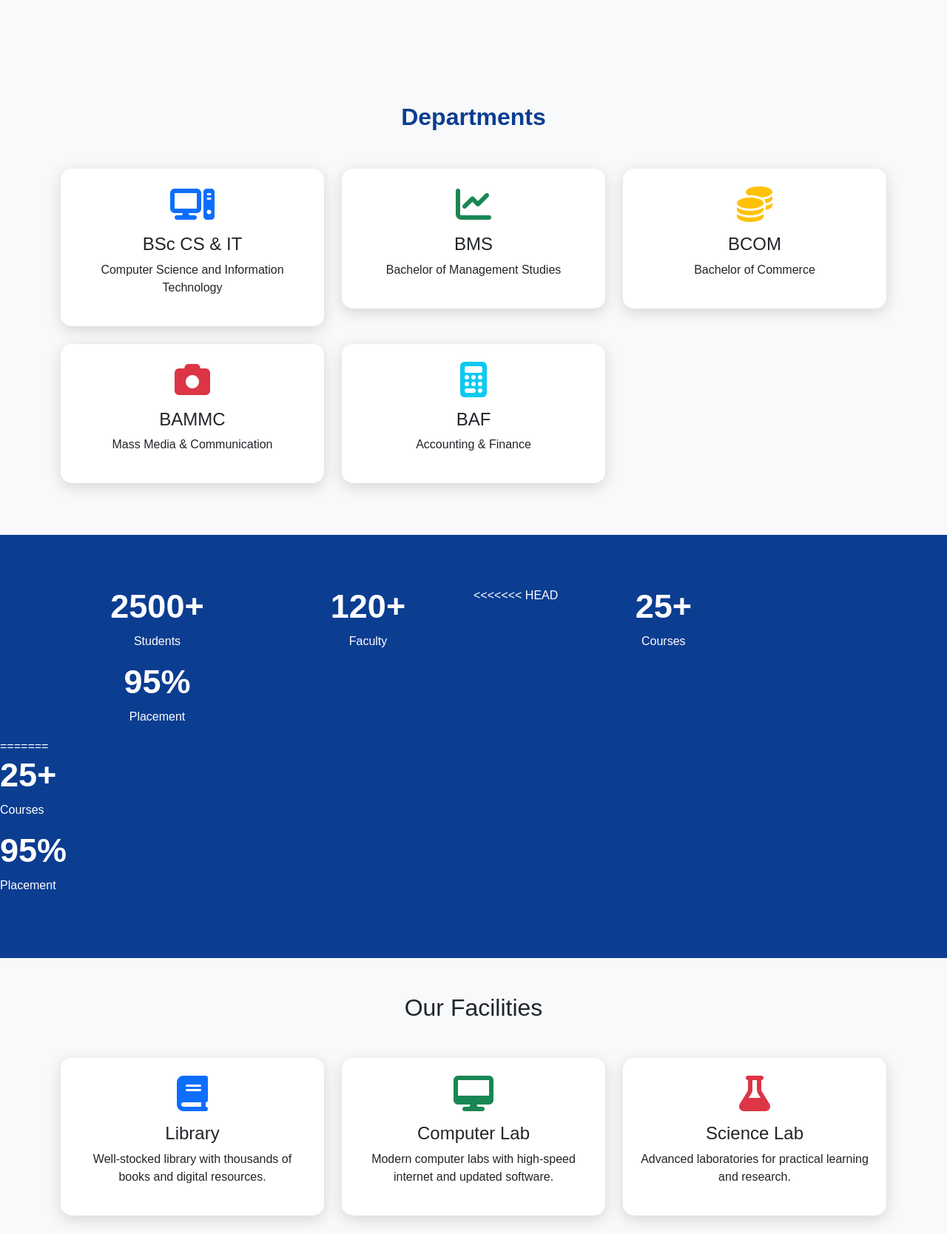
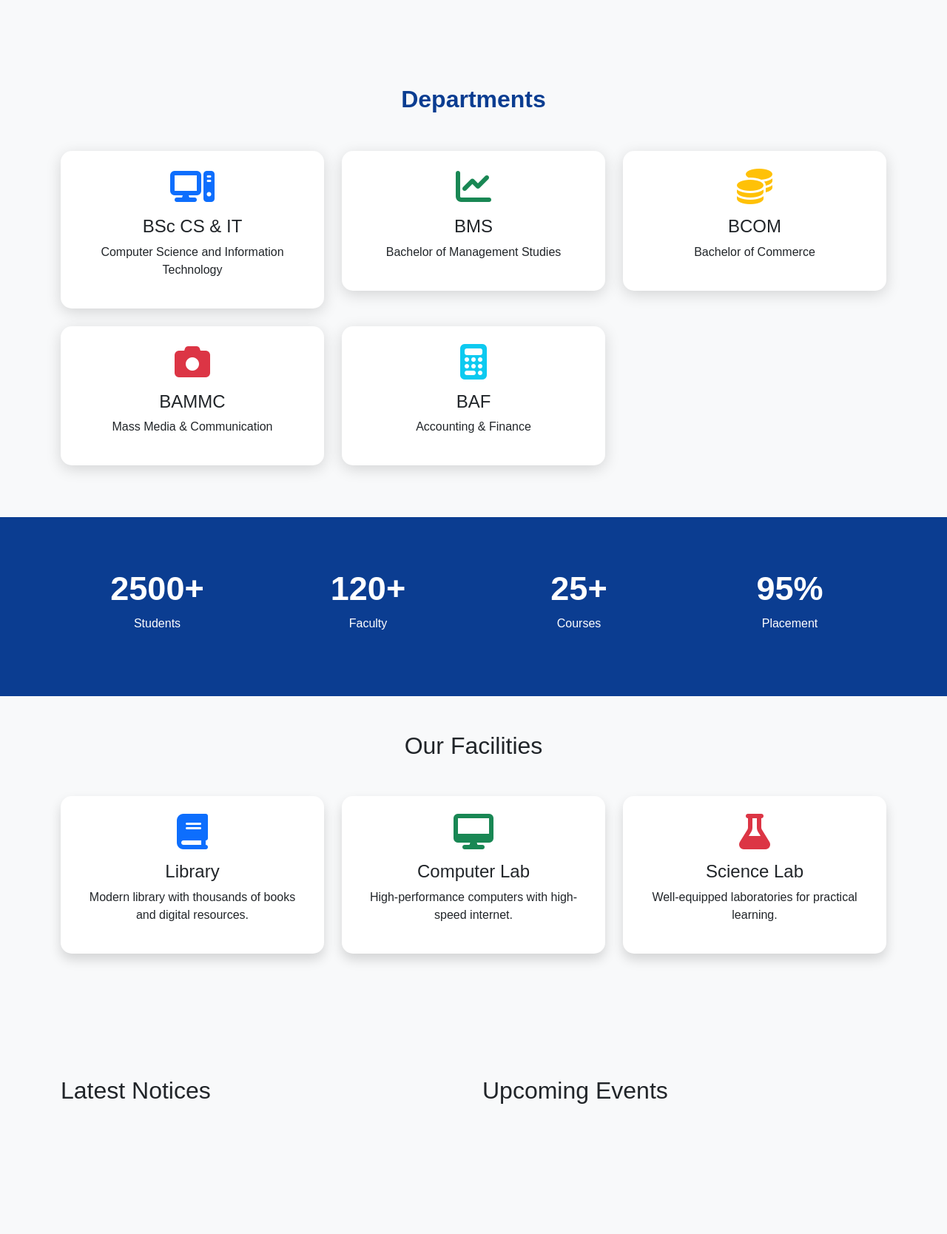
Before and after one commit to manasi324/College-Management-Portal, a Flask app: page / in a window 1280 px wide. Shown: the part 1271-2939 px from the top of the page at 74% size. Run offline with Flask 3, Linux system fonts and the light colour scheme.

Commit message:
Complete student dashboard modules with notices, events, materials, and role-based access

```diff
--- a/college-portal/app.py
+++ b/college-portal/app.py
@@ -7,6 +7,7 @@ app.config.from_object(Config)
 app.secret_key = "collegeportal"
 
 db.init_app(app)
+print(app.config["SQLALCHEMY_DATABASE_URI"])
 
 with app.app_context():
 
@@ -155,24 +156,36 @@ def dashboard():
     )
 @app.route('/profile')
 def profile():
+    if 'student_id' not in session:
+        return redirect('/login')
     student = Student.query.get(session['student_id'])
     return render_template('profile.html', student=student)
 
-@app.route('/notices')
-def notices():
+@app.route('/student/notices')
+def student_notices():
+    if 'student_id' not in session:
+        return redirect('/login')
+
     notices = Notice.query.all()
     return render_template('notices.html', notices=notices)
 
-@app.route('/events')
-def events():
+
+@app.route('/student/events')
+def student_events():
+    if 'student_id' not in session:
+        return redirect('/login')
+
     events = Event.query.all()
     return render_template('events.html', events=events)
 
-@app.route('/materials')
-def materials():
+
+@app.route('/student/materials')
+def student_materials():
+    if 'student_id' not in session:
+        return redirect('/login')
+
     materials = Material.query.all()
     return render_template('materials.html', materials=materials)
-
 @app.route('/logout')
 def logout():
     session.clear()
@@ -246,7 +259,6 @@ def edit_student(id):
 @app.route('/manage_notices', methods=['GET', 'POST'])
 def manage_notices():
 
-    # Principal only
     if session.get("role") != "Principal":
         return redirect('/login')
 
@@ -259,10 +271,17 @@ def manage_notices():
         db.session.add(notice)
         db.session.commit()
 
+        print("Saved Notice:", notice.id)
+
+        all_notices = Notice.query.all()
+        print("All Notices:", all_notices)
+
         return redirect('/manage_notices')
 
     notices = Notice.query.all()
-    return render_template('manage_notices.html', notices=notices)
+    print("GET Notices:", notices)
+
+    return render_template("manage_notices.html", notices=notices)
 
 @app.route('/manage_events', methods=['GET', 'POST'])
 def manage_events():
@@ -450,15 +469,5 @@ def teacher_notices():
         notices=notices
     )
 
-    @app.route("/")
-    def home():
-      notices = Notice.query.order_by(Notice.id.desc()).limit(5).all()
-      events = Event.query.order_by(Event.id.desc()).limit(5).all()
-
-    return render_template(
-        "index.html",
-        notices=notices,
-        events=events
-    )
 if __name__ == '__main__':
     app.run(host='0.0.0.0', port=5000, debug=True)
--- a/college-portal/models.py
+++ b/college-portal/models.py
@@ -1,4 +1,5 @@
 from flask_sqlalchemy import SQLAlchemy
+
 
 db = SQLAlchemy()
 
--- a/college-portal/templates/dashboard.html
+++ b/college-portal/templates/dashboard.html
@@ -74,15 +74,15 @@
     <i class="bi bi-person-circle"></i> Profile
 </a>
 
-<a href="/notices" class="text-white d-block mb-3">
+<a href="{{ url_for('student_notices') }}" class="text-white d-block mb-3">
     <i class="bi bi-megaphone"></i> Notices
 </a>
 
-<a href="/events" class="text-white d-block mb-3">
+<a href="{{ url_for('student_events') }}" class="text-white d-block mb-3">
     <i class="bi bi-calendar-event"></i> Events
 </a>
 
-<a href="/materials" class="text-white d-block mb-3">
+<a href="{{ url_for('student_materials') }}" class="text-white d-block mb-3">
     <i class="bi bi-book"></i> Study Materials
 </a>
 
--- a/college-portal/templates/index.html
+++ b/college-portal/templates/index.html
@@ -161,13 +161,9 @@
 </head>
 
 <body>
+
  <!-- Navbar -->
 
-<<<<<<< HEAD
-<!-- Navbar -->
-
-=======
->>>>>>> fdebe58 (Enhance homepage with facilities, gallery, placements, and notices sections)
  <nav class="navbar navbar-expand-lg navbar-dark sticky-top">
 
  <div class="container">
@@ -189,7 +185,7 @@ data-bs-target="#menu">
 <ul class="navbar-nav ms-auto">
 
 <li class="nav-item">
-<a class="nav-link" href="#">Home</a>
+<a class="nav-link" href="#home">Home</a>
 </li>
 
 <li class="nav-item">
@@ -201,11 +197,11 @@ data-bs-target="#menu">
 </li>
 
 <li class="nav-item">
-<a class="nav-link" href="#">Events</a>
+<a class="nav-link" href="#events">Events</a>
 </li>
 
 <li class="nav-item">
-<a class="nav-link" href="#">Contact</a>
+<a class="nav-link" href="#contact">Contact</a>
 </li>
 
 <li class="nav-item">
@@ -227,7 +223,7 @@ Login
 
  <!-- Hero -->
 
-<section class="hero">
+<section id="home" class="hero">
 
 <div>
 
@@ -415,7 +411,6 @@ Departments
 <p>Faculty</p>
 
 </div>
-<<<<<<< HEAD
 
 <div class="col-md-3">
 
@@ -437,19 +432,9 @@ Departments
 
 </div>
 
-=======
-<div class="col-md-3">
-<h2>25+</h2>
-<p>Courses</p>
-</div>
-<div class="col-md-3">
-<h2>95%</h2>
-<p>Placement</p>
-</div>
-</div>
-</div>
  </section>
 
+ <!--Facilities -->
  <section class="py-5 bg-light">
     <div class="container">
 
@@ -458,26 +443,26 @@ Departments
         <div class="row g-4">
 
             <div class="col-md-4">
-                <div class="card text-center p-4 h-100">
+                <div class="card shadow p-4 text-center h-100">
                     <i class="fas fa-book fa-3x text-primary mb-3"></i>
                     <h4>Library</h4>
-                    <p>Well-stocked library with thousands of books and digital resources.</p>
+                    <p>Modern library with thousands of books and digital resources.</p>
                 </div>
             </div>
 
             <div class="col-md-4">
-                <div class="card text-center p-4 h-100">
+                <div class="card shadow p-4 text-center h-100">
                     <i class="fas fa-desktop fa-3x text-success mb-3"></i>
                     <h4>Computer Lab</h4>
-                    <p>Modern computer labs with high-speed internet and updated software.</p>
+                    <p>High-performance computers with high-speed internet.</p>
                 </div>
             </div>
 
             <div class="col-md-4">
-                <div class="card text-center p-4 h-100">
+                <div class="card shadow p-4 text-center h-100">
                     <i class="fas fa-flask fa-3x text-danger mb-3"></i>
                     <h4>Science Lab</h4>
-                    <p>Advanced laboratories for practical learning and research.</p>
+                    <p>Well-equipped laboratories for practical learning.</p>
                 </div>
             </div>
 
@@ -486,8 +471,8 @@ Departments
     </div>
  </section>
 
-<!-- Latest Notices & Events -->
-<section class="container my-5">
+ <!-- Notices and Events -->
+ <section id="events" class="container my-5">
     <div class="row">
 
         <div class="col-md-6">
@@ -520,6 +505,7 @@ Departments
     </div>
 </section>
 
+  <!--gallery-->
  <section class="py-5">
     <div class="container">
 
@@ -547,6 +533,7 @@ Departments
     </div>
  </section>
 
+ <!--Placement Partners-->
  <section class="py-5 bg-light">
     <div class="container">
 
@@ -564,7 +551,17 @@ Departments
         </div>
 
     </div>
->>>>>>> fdebe58 (Enhance homepage with facilities, gallery, placements, and notices sections)
+ </section>
+
+ <!-- Contact -->
+<section id="contact" class="py-5 bg-light">
+    <div class="container">
+        <h2 class="text-center">Contact Us</h2>
+
+        <p><strong>Address:</strong> Royal College, Mumbai</p>
+        <p><strong>Phone:</strong> +91 9876543210</p>
+        <p><strong>Email:</strong> info@royalcollege.edu</p>
+    </div>
 </section>
 
  <!-- Footer -->
@@ -582,10 +579,7 @@ Departments
 Designed by Royal College Development Team
 
 </p>
-<<<<<<< HEAD
 
-=======
->>>>>>> fdebe58 (Enhance homepage with facilities, gallery, placements, and notices sections)
  </footer>
 
  <script src="https://cdn.jsdelivr.net/npm/bootstrap@5.3.3/dist/js/bootstrap.bundle.min.js"></script>
```
Also changed, not shown: college-portal/templates/events.html (+39 -16 lines), college-portal/templates/notices.html (+60 -0 lines). Lines whose indentation alone changed are shown as unchanged.
